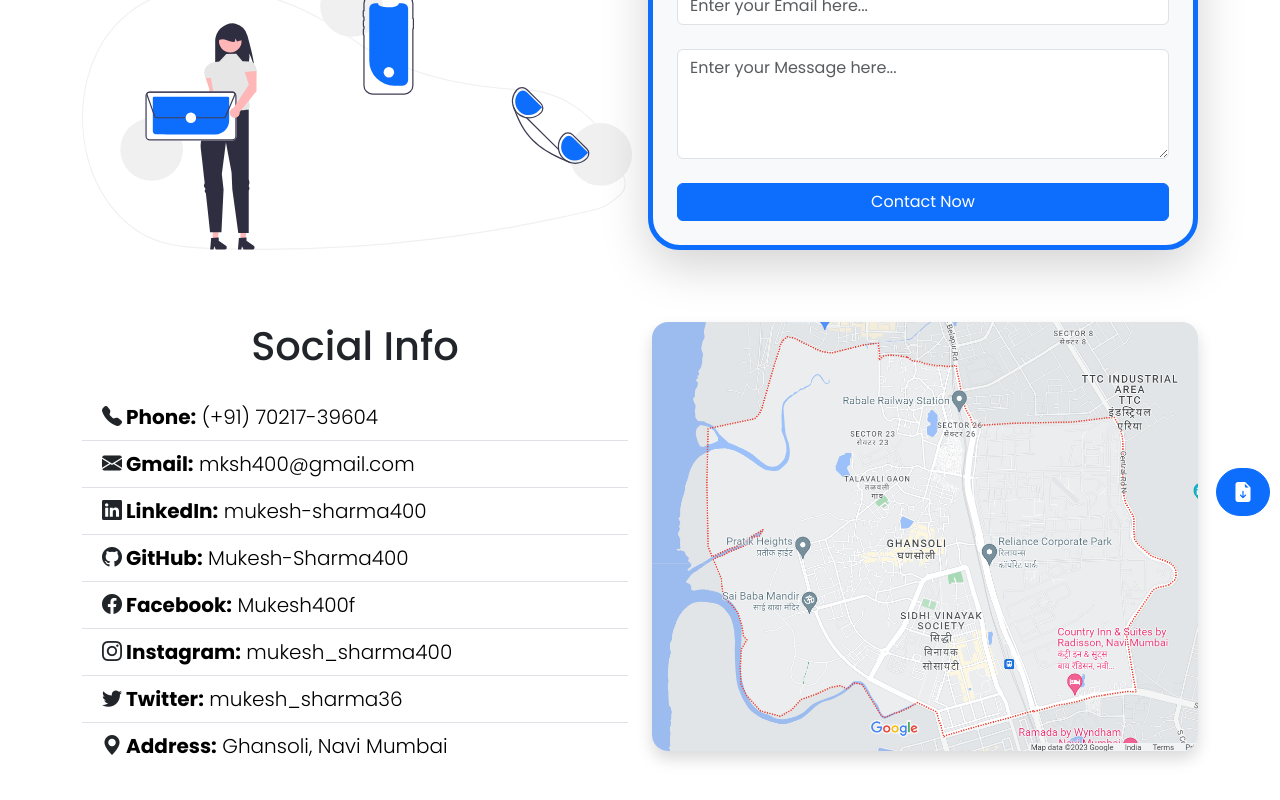
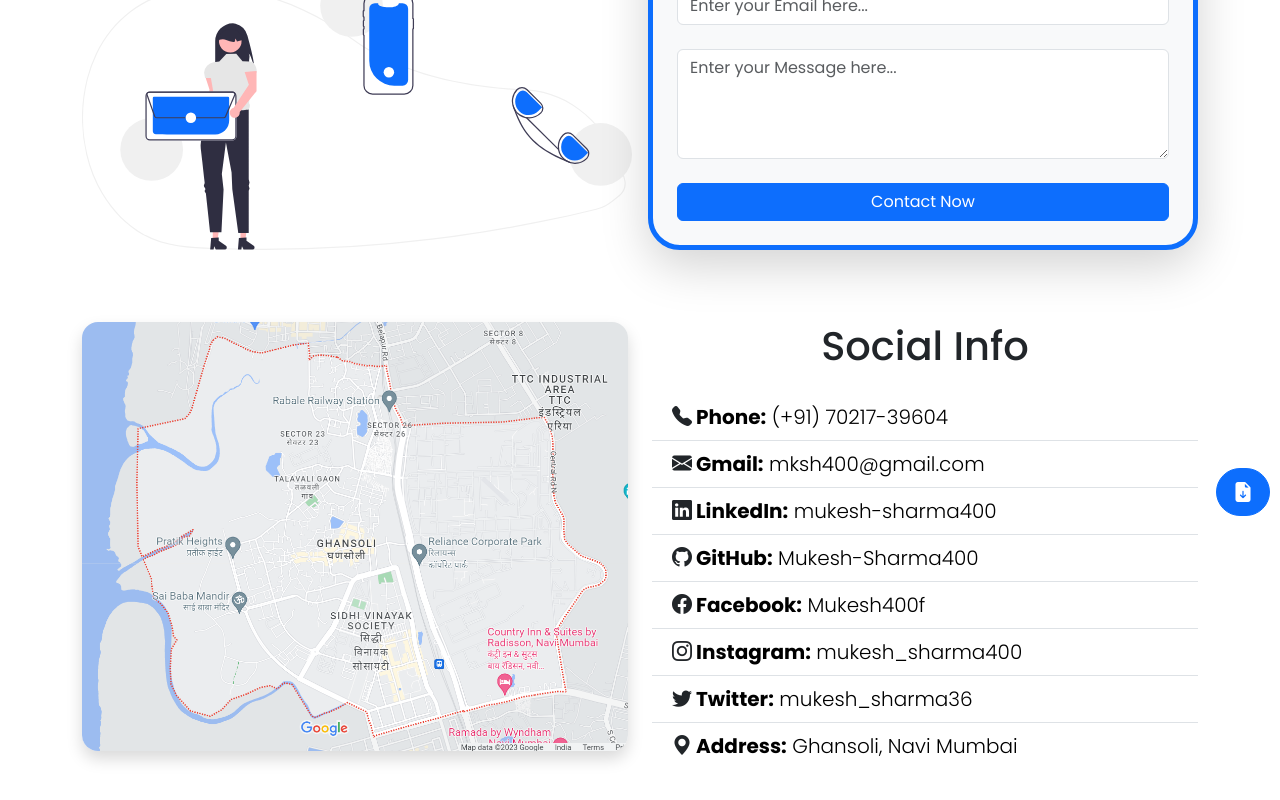
Before and after one commit to Mukesh-Sharma400/Portfolio, a React (Create React App) app: page /contact in a window 1280 px wide. Shown: the part 274-1074 px from the top of the page. Built offline with nearby package versions, Linux system fonts and the light colour scheme.

Commit message:
changed contact layout

```diff
--- a/src/pages/Contact.js
+++ b/src/pages/Contact.js
@@ -97,6 +97,9 @@ const Contact = () => {
         <div className="py-5">
           <div className="row g-4">
             <div className="col-md">
+              <img className="img-fluid rounded-4 shadow" src={map} alt="map" />
+            </div>
+            <div className="col-md">
               <h1 className="text-center mb-4">Social Info</h1>
               <ul className="list-group list-group-flush lead">
                 <li className="list-group-item">
@@ -190,9 +193,6 @@ const Contact = () => {
                 </li>
               </ul>
             </div>
-            <div className="col-md">
-              <img className="img-fluid rounded-4 shadow" src={map} alt="map" />
-            </div>
           </div>
         </div>
       </div>
```
